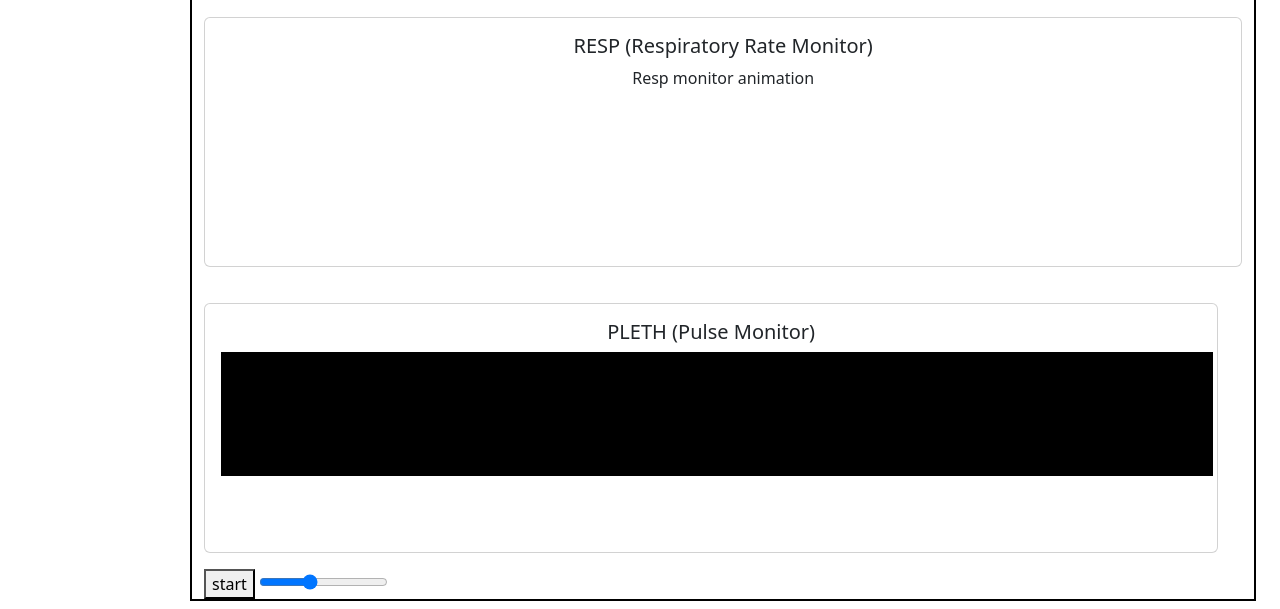
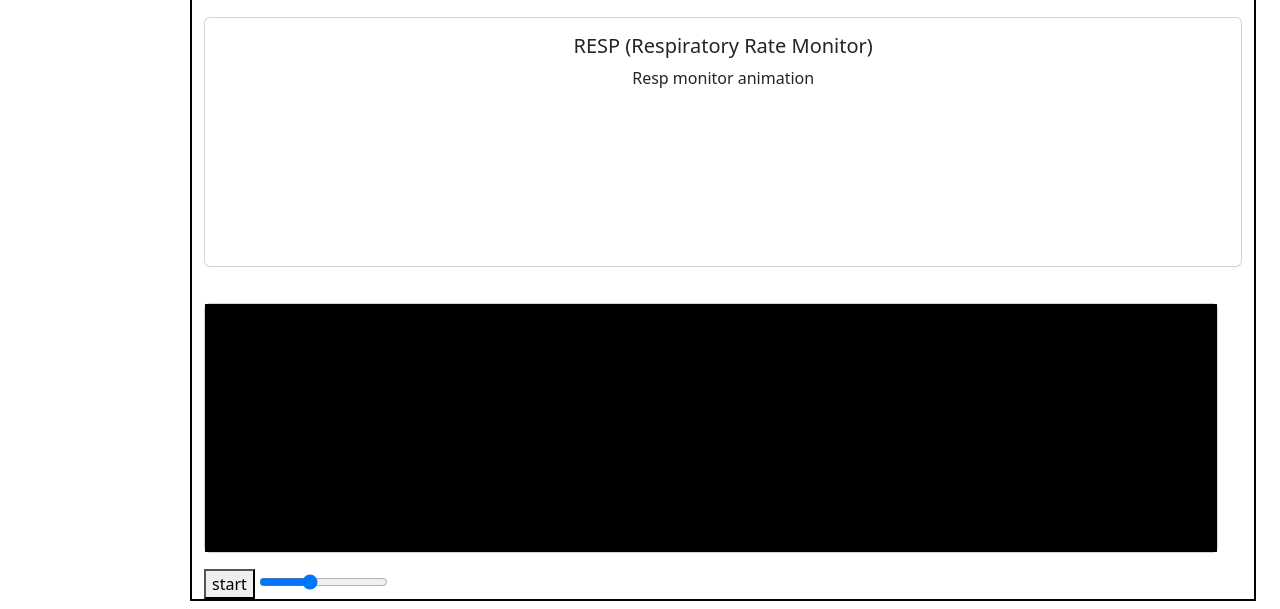
Before and after one commit to Elrond-Hubbard/Team-SCCRM-2, a website: page public/home.html in a window 1280 px wide. Shown: the part 397-1006 px from the top of the page. Drawn offline with nearby package versions, Linux system fonts and the light colour scheme; no server answers.

Commit message:
adjusted canvas display

```diff
--- a/public/assets/css/cam.css
+++ b/public/assets/css/cam.css
@@ -10,6 +10,9 @@
 }
 
 canvas {
+  position: absolute;
+  top: 0;
+  left: 0;
   background-color: black;
 }
 
--- a/public/assets/script/script.js
+++ b/public/assets/script/script.js
@@ -32,15 +32,14 @@ const containerEl = document.getElementById("canvasContainer");
 const canvas = document.getElementById("canvas1");
 const ctx = canvas.getContext("2d");
 
-canvas.width = containerEl.offsetWidth - 20;
-canvas.height = containerEl.offsetHeight / 2;
+canvas.width = containerEl.offsetWidth ;
+canvas.height = containerEl.offsetHeight ;
 
 // HEARTBEAT
 // Transport.bpm = patient_db/vitals/heartRate
 Tone.Transport.bpm.value = 70;
 const meter = new Tone.Meter();
 const heart = new Tone.MembraneSynth().connect(meter);
-console.log(heart);
 
 const heartbeat = new Tone.Sequence(
   (time, note) => {
@@ -70,11 +69,11 @@ function animate() {
   // increment point position
   x += 2;
   // y position determined by Tone.meter
-  y = meter.getValue() * -1 + canvas.height / 2.5;
+  y = meter.getValue() * -1.5 + canvas.height / 3;
 
   ctx.lineTo(x, y);
-  ctx.lineWidth = 2;
-  ctx.strokeStyle = "white";
+  ctx.lineWidth = 3;
+  ctx.strokeStyle = "lime";
   ctx.stroke();
 
   // run this function on each frame
--- a/public/home.html
+++ b/public/home.html
@@ -90,18 +90,17 @@
               <div id="pleth" class="card">
                 <div id="canvasContainer" class="card-body text-center">
                   <h5 class="card-title">PLETH (Pulse Monitor)</h5>
-
-                  <canvas id="canvas1"></canvas>
+                  <canvas id="canvas1"> </canvas>
                 </div>
               </div>
             </div>
           </div>
         </div>
-        <section>
-          <button id="button">start</button>
-          <input id="slider" type="range" min="20" max="150" value="70" />
-        </section>
       </main>
+      <section>
+        <button id="button">start</button>
+        <input id="slider" type="range" min="20" max="150" value="70" />
+      </section>
     </div>
 
     <script src="http://unpkg.com/tone"></script>
```
